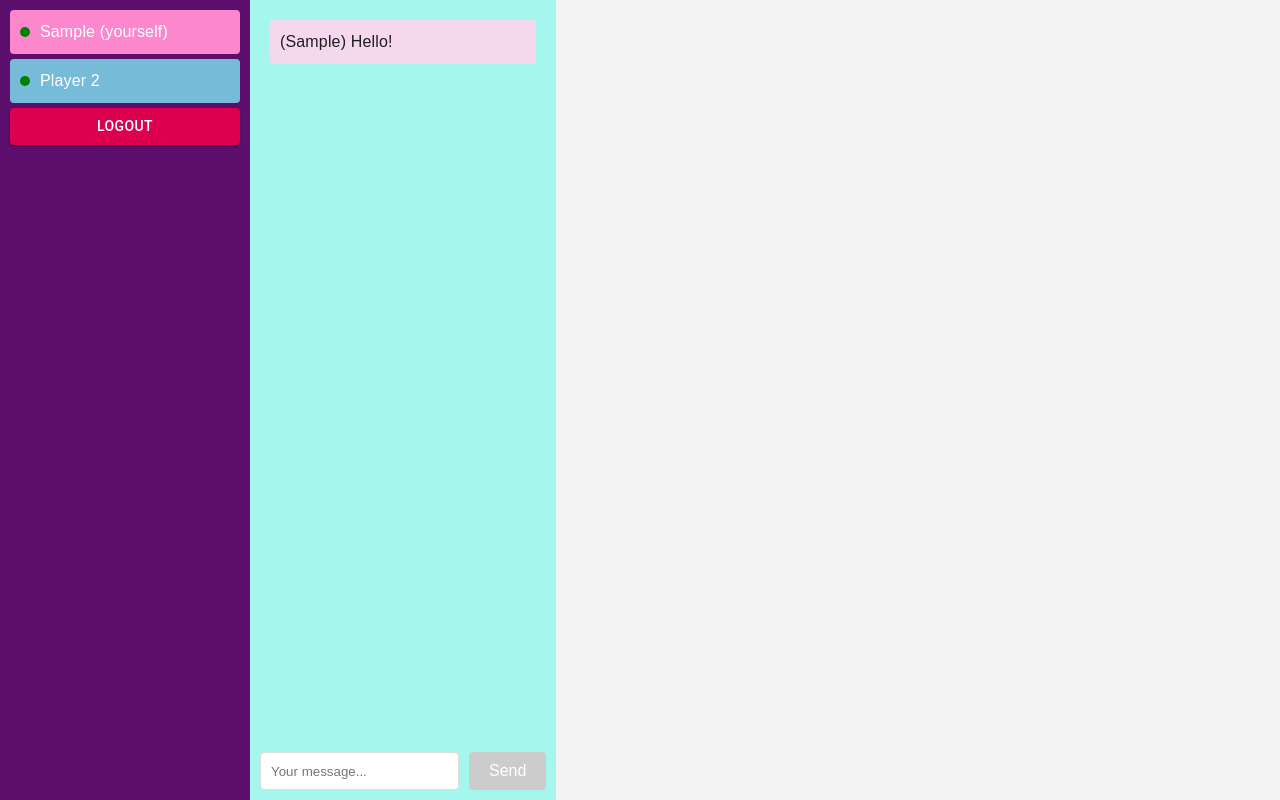
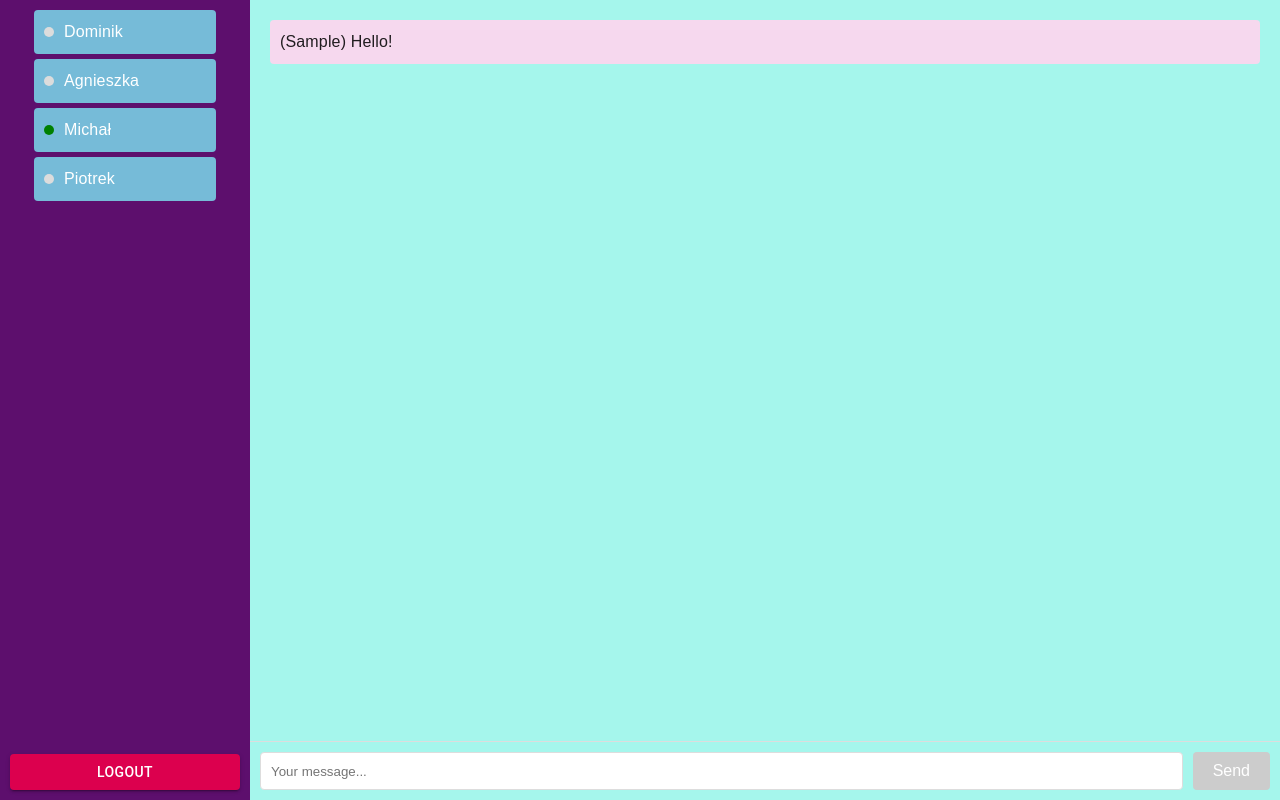
Before and after one commit to michal513717/Teams2.0, a React (Vite) app in the folder front/: page /login in a window 1280 px wide. Both pictures are taken after typing "Sample", "Sample123" into the empty fields and a click on the button "LOGIN". Built offline with nearby package versions, Linux system fonts and the light colour scheme.

Commit message:
Left side profile menu

```diff
--- a/front/package.json
+++ b/front/package.json
@@ -37,7 +37,7 @@
     "@types/react-dom": "^18.2.21",
     "@vitejs/plugin-react": "^4.2.1",
     "autoprefixer": "^10.4.18",
-    "electron": "^29.1.1",
+    "electron": "^29.4.3",
     "electron-builder": "^24.13.3",
     "postcss": "^8.4.35",
     "postcss-import": "^16.0.1",
--- /dev/null
+++ b/front/src/context/ChatContext.tsx
@@ -0,0 +1,36 @@
+import { createContext, useState } from "react";
+
+export interface ChatUser {
+    name: string,
+    status: 'online' | 'offline'
+}
+
+export interface ChatContextType {
+    chatUsers: ChatUser[];
+}
+
+export const ChatContext = createContext<ChatContextType | null>(null);
+
+const ChatProvider: React.FC<{children: React.ReactNode}> = ({children}) => {
+    const [chatUsers, setChatUsers] = useState<ChatUser[]>([
+        {
+            name: "Dominik",
+            status: 'offline',
+        },
+        {
+            name: "Agnieszka",
+            status: 'offline',
+        },
+        {
+            name: "Michał",
+            status: 'online',
+        },
+        {
+            name: "Piotrek",
+            status: 'offline',
+        },
+    ])
+    return <ChatContext.Provider value={{chatUsers}}>{children}</ChatContext.Provider>
+}
+
+export default ChatProvider;
--- a/front/src/screens/MainScreen.tsx
+++ b/front/src/screens/MainScreen.tsx
@@ -1,14 +1,17 @@
 import React, { useState } from 'react';
 import './Screen.css';
 import { useUser } from '../context/UserContext';
-import { Button } from '@mui/material';
-import { useNavigate } from 'react-router-dom';
+import { Button, Grid } from '@mui/material';
+import { useNavigate, useParams } from 'react-router-dom';
+import SideProfilesMenu from './SideProfilesMenu'
+import ChatProvider from '@/context/ChatContext';
 
 const MainScreen: React.FC = () => {
   const { user, setUser } = useUser();
   const [messages, setMessages] = useState<string[]>(['Hello!']);
   const [input, setInput] = useState<string>('');
   const navigate = useNavigate();
+  const {user_chat} = useParams();
 
   const handleSendMessage = () => {
     if (input.trim()) {
@@ -23,14 +26,10 @@ const MainScreen: React.FC = () => {
   };
 
   return (
+    <ChatProvider>
       <div className="main-screen">
         <div className="sidebar">
-        <div className="player">
-          <span className="status online"></span> {user} (yourself)
-        </div>
-        <div className="player">
-          <span className="status online"></span> Player 2
-        </div>
+          <SideProfilesMenu chat_user={user_chat}/>
           <Button variant="contained" color="secondary" onClick={handleLogout}>
             Logout
           </Button>
@@ -56,6 +55,7 @@ const MainScreen: React.FC = () => {
           </div>
         </div>
       </div>
+    </ChatProvider>
   );
 };
 
--- a/front/src/screens/Screen.css
+++ b/front/src/screens/Screen.css
@@ -1,6 +1,12 @@
+#root {
+  width: 100vw;
+  height: 100vh;
+}
+
 .main-screen {
   display: flex;
   height: 100vh;
+  width: 100vw;
   font-family: Arial, sans-serif;
 }
 
@@ -10,7 +16,15 @@
   color: white;
   display: flex;
   flex-direction: column;
+  justify-content: space-between;
   padding: 10px;
+  row-gap: 10px;
+}
+
+.players {
+  flex-grow: 1;
+  overflow-y: auto;
+
 }
 
 .player {
@@ -19,12 +33,16 @@
   padding: 10px;
   margin-bottom: 5px;
   border-radius: 4px;
-  background-color: #fc87cd;
+  background-color: #76bbd8;
+  cursor: pointer;
+  transition: 0.3s;
 }
 
-.player:nth-child(2) {
-  background-color: #76bbd8;
+.player.clicked {
+  background-color: #fc87cd;
+  cursor: default;
 }
+
 
 .status {
   width: 10px;
@@ -36,6 +54,10 @@
 
 .online {
   background-color: green;
+}
+
+.offline {
+  background-color: gainsboro;
 }
 
 .chat-container {
--- /dev/null
+++ b/front/src/screens/SideProfilesMenu.tsx
@@ -0,0 +1,27 @@
+import Container from '@mui/material/Container'
+import './Screen.css'
+import { useContext } from 'react'
+import { ChatContext, ChatContextType, ChatUser } from '@/context/ChatContext'
+import { useNavigate } from 'react-router-dom'
+
+type Props = {chat_user: string | undefined}
+
+const SideProfilesMenu: React.FC<Props> = ({chat_user}) => {
+    const {chatUsers} = useContext(ChatContext) as ChatContextType
+    const navigate = useNavigate()
+
+    return (
+
+        <Container className='players'>
+        <>
+            {chatUsers.map((user: ChatUser) => (
+                <div className={user.name == chat_user ? "player clicked" : "player"} onClick={user.name == chat_user ? () => {} : () => {navigate(`/chat/${user.name}`)}}>
+                    <span className={user.status == 'online' ? "status online" : "status offline"}></span> {user.name}
+                </div>
+            ))}
+        </>
+        </Container>
+    )
+}
+
+export default SideProfilesMenu
```
Lines whose indentation alone changed are shown as unchanged.
